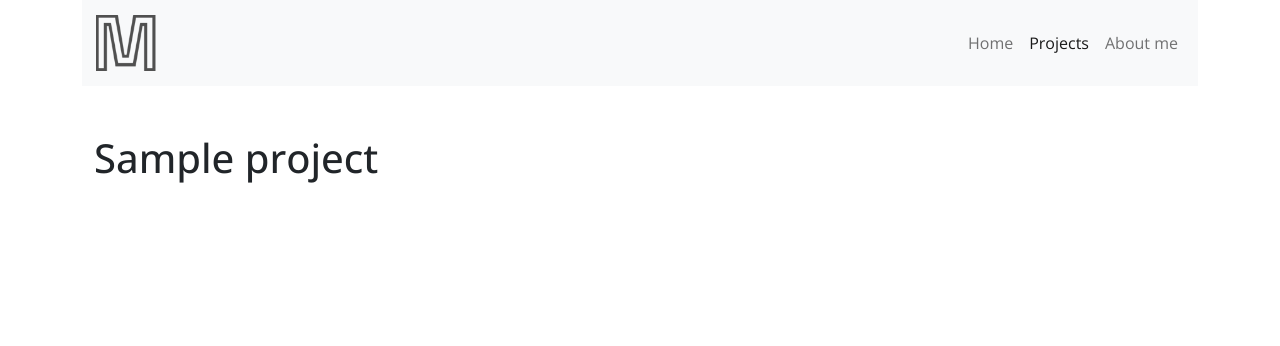
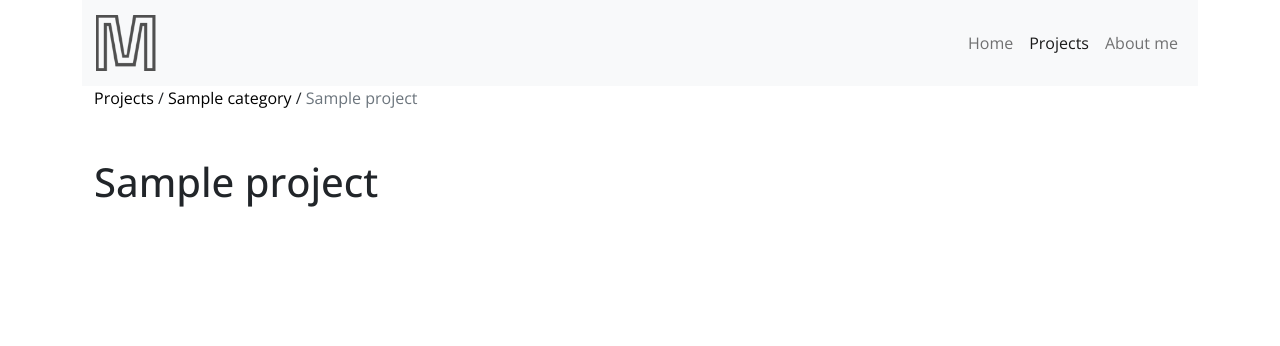
Before and after one commit to Rahimz/mina_dadras, a Django app: a page that uses templates/projects/project.html in a window 1280 px wide. Shown: the top 346 px of the page. Run offline with Django 5.2, Linux system fonts and the light colour scheme; tables that the repository leaves empty hold one stand-in row (values such as "Sample post"); one stand-in notice (Sample message) is shown; parts of the project's set-up code (start-up, migrations or seed data) failed here and were passed over.

Commit message:
add navbar to projects and also category details

```diff
--- a/projects/models.py
+++ b/projects/models.py
@@ -1,6 +1,7 @@
 from django.db import models
 from django.utils.translation import gettext_lazy as _
 import uuid
+from django.urls import reverse
 
 from tools.models import TimeStampedModel
 
@@ -30,6 +31,8 @@ class Category(TimeStampedModel):
     def __str__(self):
         return self.name
 
+    def get_absolute_url(self):
+        return reverse("projects:category_details", kwargs={"slug": self.slug})
 
 
 class Project(TimeStampedModel):
@@ -73,6 +76,9 @@ class Project(TimeStampedModel):
 
     def get_cover_attachment(self):
         return self.attachments.all().filter(cover=True, attach_type=Attachement.AttachType.IMAGE).last() or None
+
+    def get_absolute_url(self):
+        return reverse("projects:project_details", kwargs={"slug": self.slug})
 
 class Attachement(TimeStampedModel):
     class AttachType(models.TextChoices):
--- a/projects/urls.py
+++ b/projects/urls.py
@@ -5,5 +5,6 @@ app_name = 'projects'
 
 urlpatterns = [
     path('<str:slug>/', views.ProjectDetailsView, name='project_details'),
+    path('category/<str:slug>/', views.ProjectCategoriesView, name='category_details'),
     path('', views.ProjectsView, name='projects'),
 ]
--- a/projects/views.py
+++ b/projects/views.py
@@ -32,8 +32,9 @@ def ProjectsView(request):
 
 def ProjectDetailsView(request, slug):
     project = get_object_or_404(Project, slug=slug)
+
     context = dict(
-        page_title=_("projects"),
+        page_title=_("Projects"),
         nav='projects',
         project=project,
     )
@@ -42,3 +43,17 @@ def ProjectDetailsView(request, slug):
         'projects/project.html',
         context
     )
+
+def ProjectCategoriesView(request, slug):
+    category = Category.objects.filter(slug=slug)
+
+    context = dict(
+        page_title=_("Category"),
+        nav='projects',
+        categories=category,
+    )
+    return render (
+        request,
+        'projects/projects.html',
+        context
+    )
--- a/static/css/style.css
+++ b/static/css/style.css
@@ -62,3 +62,12 @@ body {
     outline: none; /* Remove outline on focus */
     text-decoration: none; /* Ensure no underline on hover */
 }
+
+.black-link {
+    color: black;
+    text-decoration: none; /* Optional: to remove underline */
+}
+
+.black-link:hover {
+    color: darkgray; /* Optional: change color on hover */
+}
--- a/templates/projects/project.html
+++ b/templates/projects/project.html
@@ -9,6 +9,13 @@
 
 {% block content %}
 <div class="container">
+  <div class="row">
+    <div class="col">
+      <a class="black-link" href="{% url 'projects:projects' %}">{% trans "Projects" %}</a> /
+      <a class="black-link" href="{{ project.category.get_absolute_url }}">{{ project.category }}</a> /
+      <span class="text-muted">{{ project.title }}</span>
+    </div>
+  </div>
   <div class="row my-5">
     <h1>{{ project.title }}</h1>
     {% for attach in project.attachments.all %}
--- a/templates/projects/projects.html
+++ b/templates/projects/projects.html
@@ -11,7 +11,7 @@
 <div class="container">
   <div class="row my-5">
       {% for category in categories %}
-      <h2 class="h2">{{ category }}</h2>
+      <h2 class="h2"><a href="{{ category.get_absolute_url}}" class="black-link">{{ category }}</a></h2>
           {% for project in category.projects.all %}
               {% for attach in project.attachments.all %}
               <div class="col-md-6 my-2">
```
Also changed, not shown: generals/static/css/style.css (+9 -0 lines), generals/static/images/gmail.png (added), generals/static/images/linkedin.png (added), static/images/gmail.png (added), static/images/linkedin.png (added).
